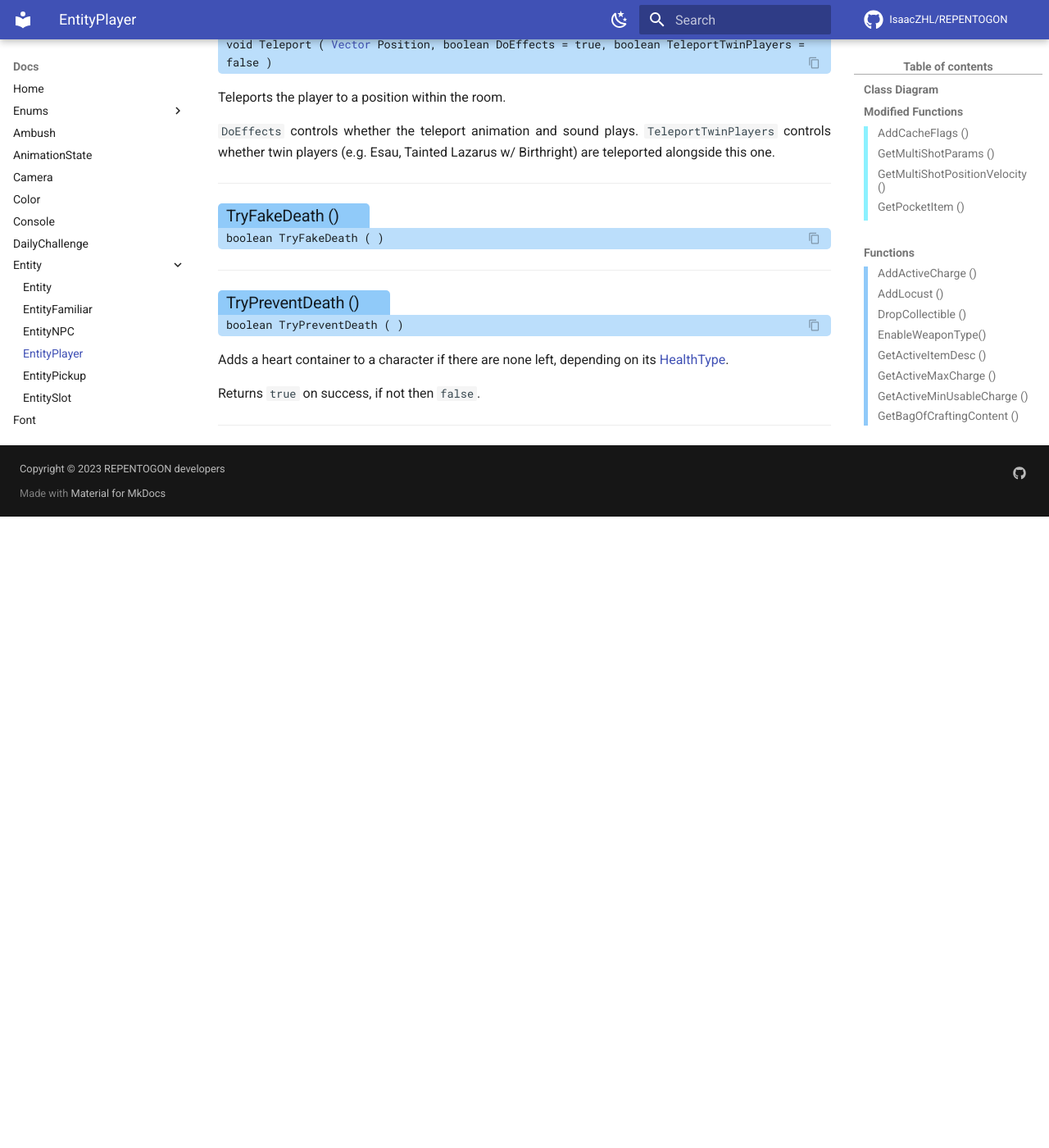
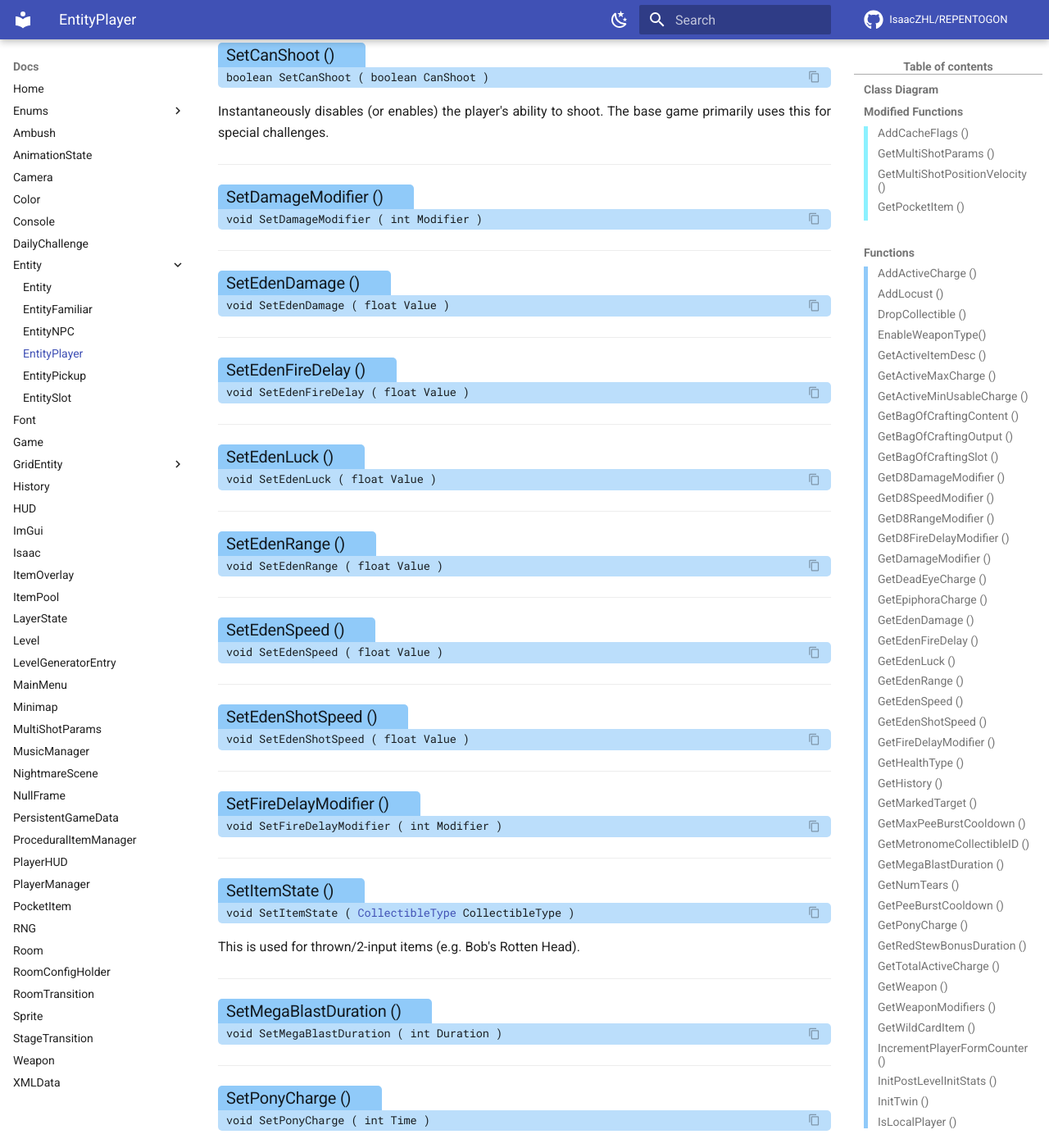
Before and after one commit to TeamREPENTOGON/REPENTOGON, an MkDocs documentation site: the page built from documentation/docs/EntityPlayer.md, in a window 1280 px wide and 1400 px high, scrolled down 8863 px. Shown: the whole window at 82% size. Built offline with MkDocs 1.6.1 and Material for MkDocs 9.7.7, drawn with Linux system fonts in a browser that asks for light colours; comment, search, counter and statistics services are not loaded; the version menu is left out; before the commit the page ends 9493 px from its top, so only the background shows below that; some of the changed text lies outside the part shown.

Commit message:
Updated docs und doc related tools

```diff
--- a/documentation/docs/EntityPlayer.md
+++ b/documentation/docs/EntityPlayer.md
@@ -102,6 +102,30 @@
 ___
 ### Get·Epiphora·Charge () {: aria-label='Functions' }
 #### int GetEpiphoraCharge ( ) {: .copyable aria-label='Functions' }
+
+___
+### Get·Eden·Damage () {: aria-label='Functions' }
+#### float GetEdenDamage ( ) {: .copyable aria-label='Functions' }
+
+___
+### Get·Eden·Fire·Delay () {: aria-label='Functions' }
+#### float GetEdenFireDelay ( ) {: .copyable aria-label='Functions' }
+
+___
+### Get·Eden·Luck () {: aria-label='Functions' }
+#### float GetEdenLuck ( ) {: .copyable aria-label='Functions' }
+
+___
+### Get·Eden·Range () {: aria-label='Functions' }
+#### float GetEdenRange ( ) {: .copyable aria-label='Functions' }
+
+___
+### Get·Eden·Speed () {: aria-label='Functions' }
+#### float GetEdenSpeed ( ) {: .copyable aria-label='Functions' }
+
+___
+### Get·Eden·Shot·Speed () {: aria-label='Functions' }
+#### float GetEdenShotSpeed ( ) {: .copyable aria-label='Functions' }
 
 ___
 ### Get·Fire·Delay·Modifier () {: aria-label='Functions' }
@@ -218,6 +242,30 @@
 #### void SetDamageModifier ( int Modifier ) {: .copyable aria-label='Functions' }
 
 ___
+### Set·Eden·Damage () {: aria-label='Functions' }
+#### void SetEdenDamage ( float Value ) {: .copyable aria-label='Functions' }
+
+___
+### Set·Eden·Fire·Delay () {: aria-label='Functions' }
+#### void SetEdenFireDelay ( float Value ) {: .copyable aria-label='Functions' }
+
+___
+### Set·Eden·Luck () {: aria-label='Functions' }
+#### void SetEdenLuck ( float Value ) {: .copyable aria-label='Functions' }
+
+___
+### Set·Eden·Range () {: aria-label='Functions' }
+#### void SetEdenRange ( float Value ) {: .copyable aria-label='Functions' }
+
+___
+### Set·Eden·Speed () {: aria-label='Functions' }
+#### void SetEdenSpeed ( float Value ) {: .copyable aria-label='Functions' }
+
+___
+### Set·Eden·Shot·Speed () {: aria-label='Functions' }
+#### void SetEdenShotSpeed ( float Value ) {: .copyable aria-label='Functions' }
+
+___
 ### Set·Fire·Delay·Modifier () {: aria-label='Functions' }
 #### void SetFireDelayModifier ( int Modifier ) {: .copyable aria-label='Functions' }
 
```
Also changed, not shown: documentation/docs/ImGui.md (+8 -0 lines), 2 other files.
